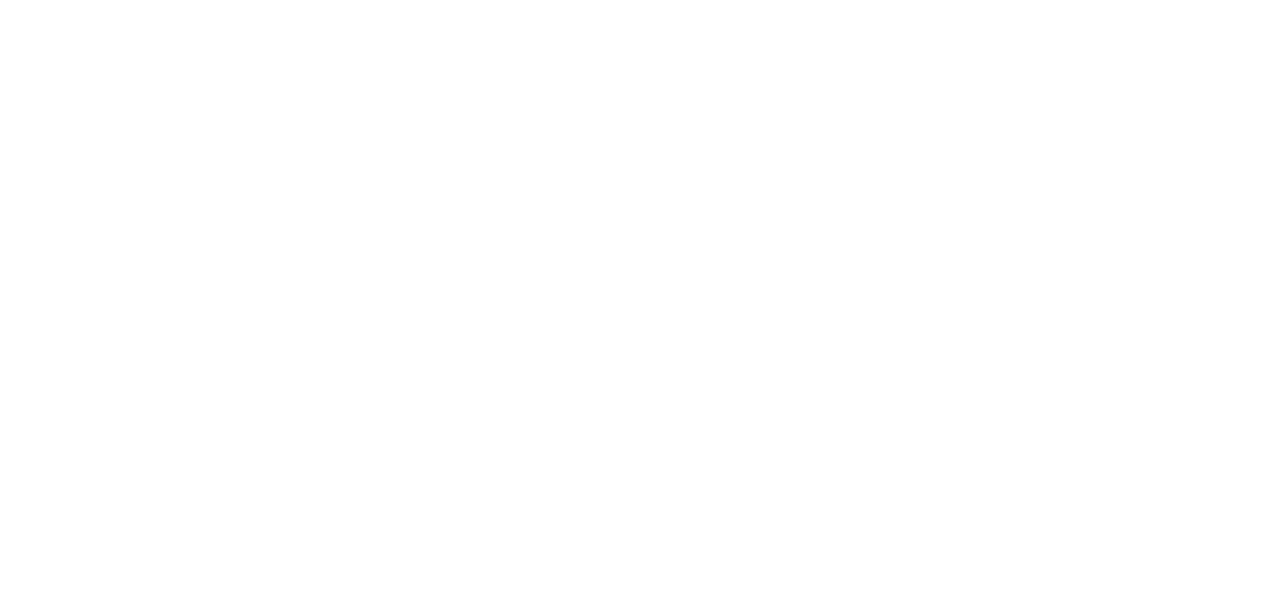
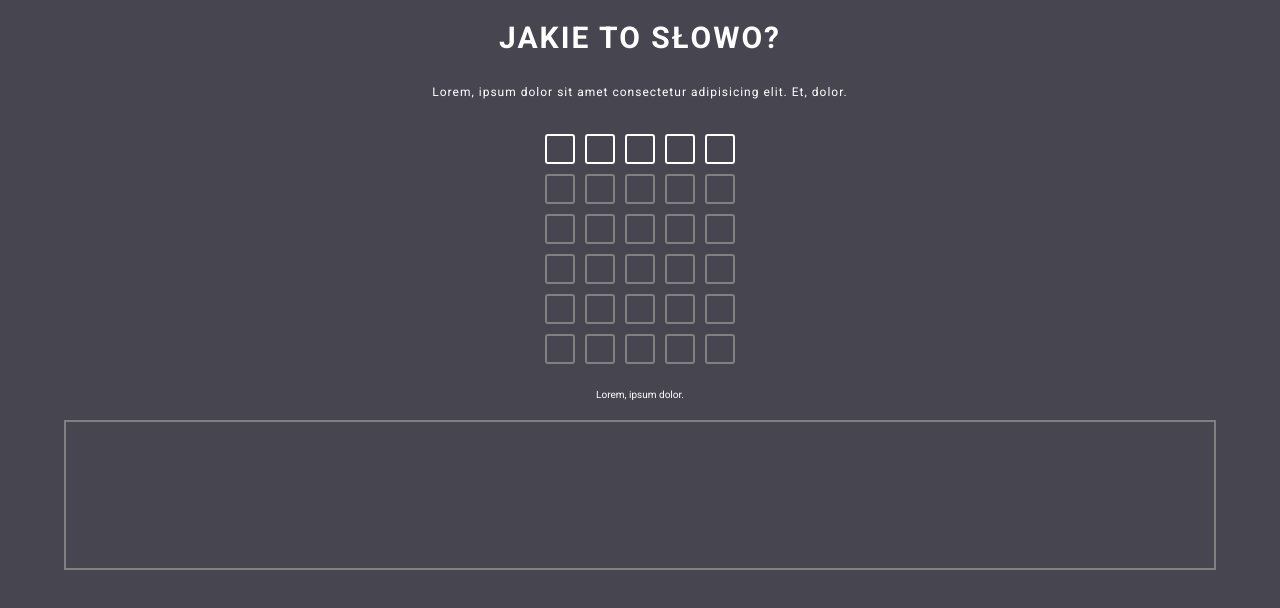
Before and after one commit to RobertBurek/G_Words, a website: page index.html in a window 1280 px wide. Drawn offline with Linux system fonts and the light colour scheme.

Commit message:
Szkielet gry - widok

```diff
--- a/app/game.js
+++ b/app/game.js
@@ -3,6 +3,3 @@ class Game {
         console.log("wystartowałem grę!!!");
     }
 }
-
-const game = new Game();
-game.run();
--- a/css/style.scss
+++ b/css/style.scss
@@ -19,8 +19,65 @@ $background-color: #252527;
 body,
 html {
 	font-family: "Roboto", sans-serif;
-	color: #474550;
+	color: white;
 	margin: 0;
 	font-size: 10px;
 	scroll-behavior: smooth;
+	background-color: #474550;
 }
+
+.g-words {
+	display: flex;
+	justify-content: center;
+	align-items: center;
+	flex-direction: column;
+}
+
+.title-game {
+	text-align: center;
+	font-size: 2rem;
+	letter-spacing: 2px;
+	padding: 20px 0;
+}
+
+.description {
+	text-align: center;
+	padding: 10px;
+	font-size: 1.2rem;
+	letter-spacing: 1px;
+}
+
+.word-game {
+	width: 80%;
+	margin: 20px auto;
+}
+
+.line {
+	display: flex;
+	justify-content: center;
+	align-items: center;
+}
+
+.one-letter {
+	height: 30px;
+	width: 30px;
+	min-width: 20px;
+	border-radius: 3px;
+	border: 2px solid gray;
+	margin: 5px;
+}
+
+.curr-letter{
+	border: 2px solid white;
+}
+
+.category {
+	text-align: center;
+}
+
+.letters {
+	width: 90%;
+	height: 150px;
+	margin: 20px 0;
+	border: 2px solid gray;
+}
--- a/index.html
+++ b/index.html
@@ -1,13 +1,80 @@
 <!DOCTYPE html>
 <html lang="pl">
+
 <head>
     <meta charset="UTF-8">
     <meta http-equiv="X-UA-Compatible" content="IE=edge">
     <meta name="viewport" content="width=device-width, initial-scale=1.0">
     <title>G_Words</title>
+    <!-- <link rel="stylesheet" href="/css/style.css"> -->
+    <script>document.write('<link rel="stylesheet" href="/css/style.css?ver=' + Math.floor(Math.random() * 1000) + '"\>');</script>
 </head>
+
 <body>
+    <section id="gWords" class="g-words">
+        <div id="titleGame" class="title-game">
+            <!-- <h1>WHAT IS THE WARD</h1> -->
+            <h1>JAKIE TO SŁOWO?</h1>
+        </div>
+        <div id="description" class="description">
+            <p class="discription">Lorem, ipsum dolor sit amet consectetur adipisicing elit. Et, dolor.</p>
+        </div>
+        <div id="wordGame" class="word-game">
+            <div class="line round1">
+                <div class="one-letter curr-letter"></div>
+                <div class="one-letter curr-letter"></div>
+                <div class="one-letter curr-letter"></div>
+                <div class="one-letter curr-letter"></div>
+                <div class="one-letter curr-letter"></div>
+            </div>
+            <div class="line round2">
+                    <div class="one-letter"></div>
+                    <div class="one-letter"></div>
+                    <div class="one-letter"></div>
+                    <div class="one-letter"></div>
+                    <div class="one-letter"></div>
+            </div>
+            <div class="line round3">
+                <div class="one-letter"></div>
+                <div class="one-letter"></div>
+                <div class="one-letter"></div>
+                <div class="one-letter"></div>
+                <div class="one-letter"></div>
+            </div>
+            <div class="line round4">
+                <div class="one-letter"></div>
+                <div class="one-letter"></div>
+                <div class="one-letter"></div>
+                <div class="one-letter"></div>
+                <div class="one-letter"></div>
+            </div>
+            <div class="line round5">
+                <div class="one-letter"></div>
+                <div class="one-letter"></div>
+                <div class="one-letter"></div>
+                <div class="one-letter"></div>
+                <div class="one-letter"></div>
+            </div>
+            <div class="line round6">
+                <div class="one-letter"></div>
+                <div class="one-letter"></div>
+                <div class="one-letter"></div>
+                <div class="one-letter"></div>
+                <div class="one-letter"></div>
+            </div>
+        </div>
+        <div id="category" class="category">
+            <p>Lorem, ipsum dolor.</p>
+        </div>
+        <div id="letters" class="letters"></div>
+    </section>
 
-    <script src="/app/game.js" type="text/javascript"></script>
+    <!-- <script src="/app/game.js" type="text/javascript"></script> -->
+    <script>document.write('<script src="/app/game.js?ver=' + Math.floor(Math.random() * 1000) + '"\><\/script>');</script>
+    <script>
+        const game = new Game();
+        game.run();
+    </script>
 </body>
+
 </html>
```
Also changed, not shown: css/style.css, 1 other file.
